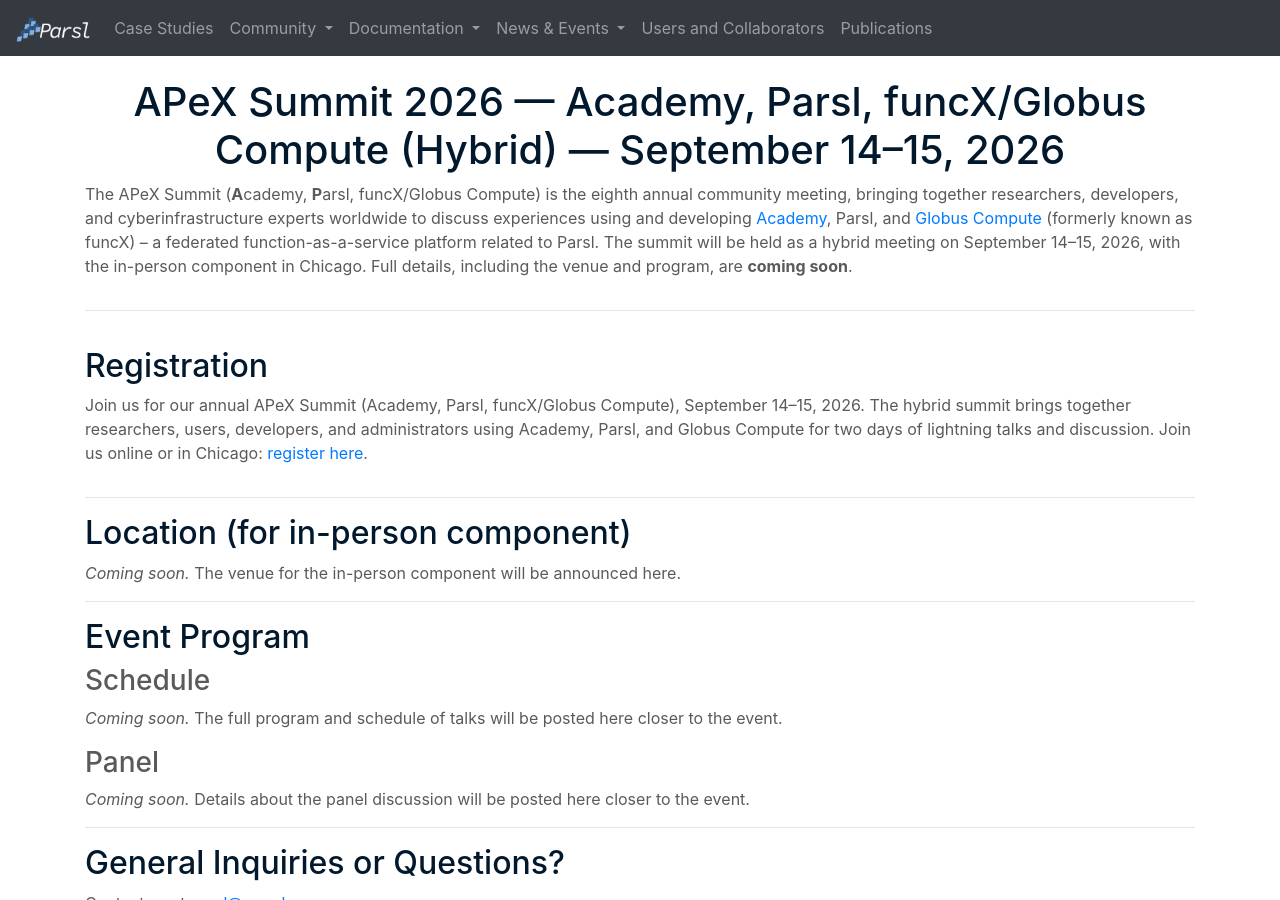
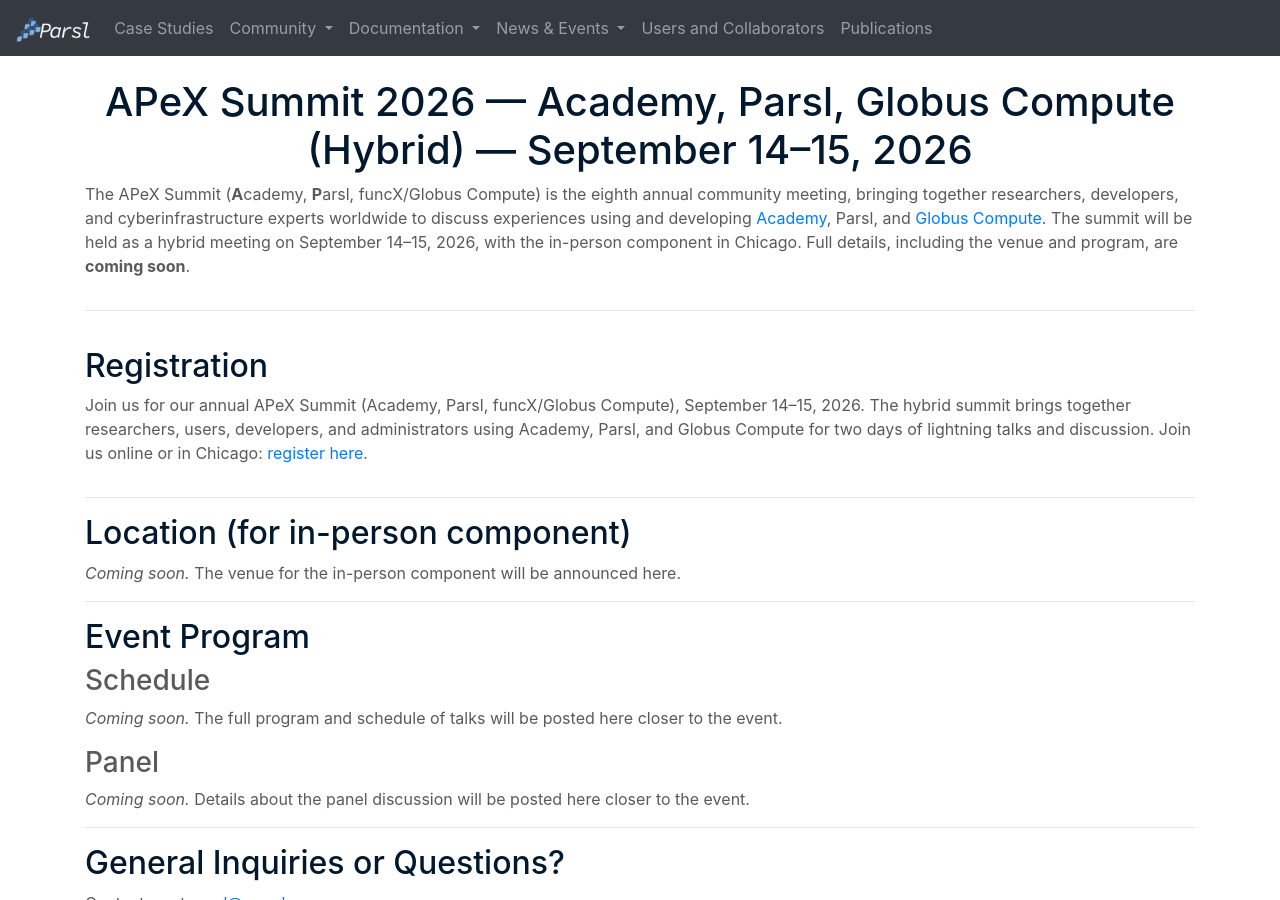
Before and after one commit to Parsl/parsl.github.io, a Jekyll site: the page built from parslfest/apex2026.html, in a window 1280 px wide and 900 px high. Built offline with Jekyll 4.4.1, drawn with Linux system fonts in a browser that asks for light colours.

Commit message:
Update apex2026.html

```diff
--- a/parslfest/apex2026.html
+++ b/parslfest/apex2026.html
@@ -15,11 +15,11 @@
 	<!--<div style="text-align:center;padding-top: 20px"><p><img width="800" src="2026/apex-summit-2026-logo.png" /></p></div>-->
   <div class="row" style="padding-top: 20px">
     <div class="col-lg-12">
-      <h1 style="text-align:center; color: #02182D;">APeX Summit 2026 &mdash; Academy, Parsl, funcX/Globus Compute (Hybrid) &mdash; September 14&ndash;15, 2026</h1>
+      <h1 style="text-align:center; color: #02182D;">APeX Summit 2026 &mdash; Academy, Parsl, Globus Compute (Hybrid) &mdash; September 14&ndash;15, 2026</h1>
       <!-- TODO: add 2026 group photo once available, e.g. <p><img width="1200" src="2026/group.jpeg" /></p> -->
       <p>The APeX Summit (<strong>A</strong>cademy, <strong>P</strong>arsl, funcX/Globus Compute) is the eighth annual community meeting, bringing together researchers, developers, and cyberinfrastructure experts worldwide to discuss experiences using and developing
         <a href="https://academy.readthedocs.io/" target="_blank">Academy</a>, Parsl, and
-        <a href="https://www.globus.org/compute" target="_blank">Globus Compute</a> (formerly known as funcX) &ndash; a federated function-as-a-service platform related to Parsl.
+        <a href="https://www.globus.org/compute" target="_blank">Globus Compute</a>.
         The summit will be held as a hybrid meeting on September 14&ndash;15, 2026, with the in-person component in Chicago.
         Full details, including the venue and program, are <strong>coming soon</strong>.
       </p>
```
